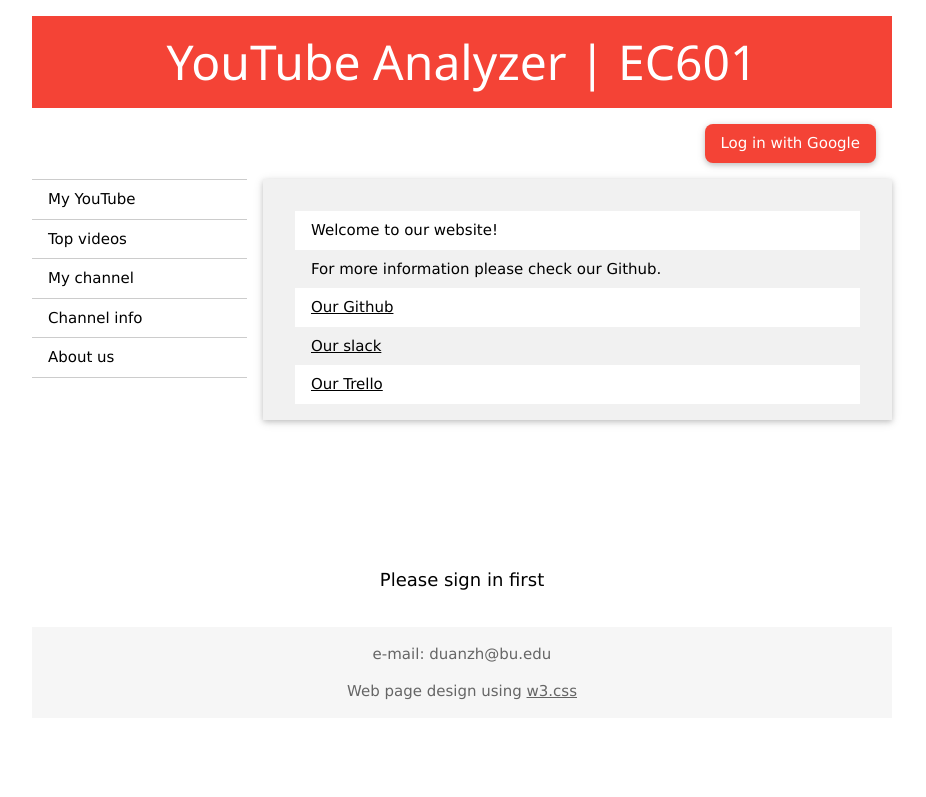
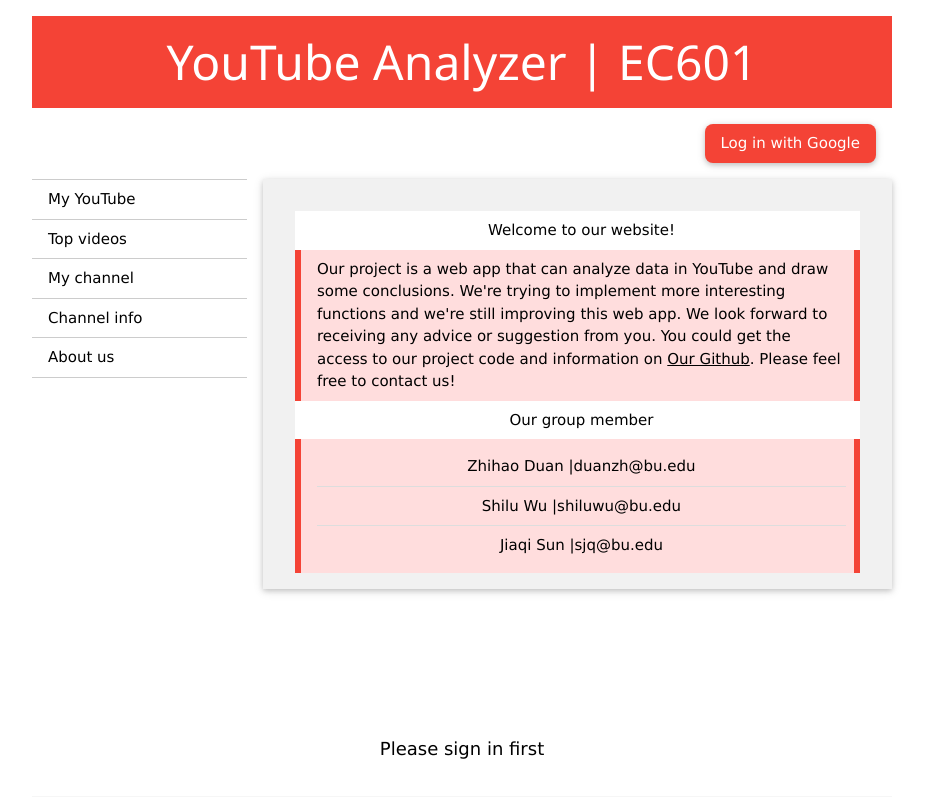
Before and after one commit to shiluwu23/youtubeAnalyze, a Django app: template zhduan/templates/ytb_Aboutus.html in a window 1280 px wide. Shown: the top 797 px of the page, without its empty margins (178-1104 px from the left). Before the commit the page ends 700 px from the top, so only its background shows below. Run offline with Django 3.2, Linux system fonts and the light colour scheme; the template is opened without the code that fills it, so the values that code supplies are empty.

Commit message:
Update ytb_Aboutus.html

```diff
--- a/zhduan/templates/ytb_Aboutus.html
+++ b/zhduan/templates/ytb_Aboutus.html
@@ -5,28 +5,32 @@
 
 <div class="w3-panel">
 
+
+<!--Table-->
 <table class="w3-table w3-striped w3-white w3-margin-top">
 
     <tr>
-        <td>Welcome to our website!</td>
+        <td class="w3-ul w3-center">Welcome to our website!</td>
 
     </tr>
     <tr>
-        <td>For more information please check our Github.</td>
+        <td class="w3-pale-red w3-leftbar w3-rightbar w3-border-red">Our project is a web app that can analyze data in YouTube and draw some conclusions. We're trying to implement
+more interesting functions and we're still improving this web app. We look forward to receiving any advice or suggestion from you.
+You could get the access to our project code and information on <a href="https://github.com/duanzhiihao/youtubeAnalyze"
+  class="w3-hover-text-green">Our Github</a>. Please feel free to contact us!
+        </td>
     </tr>
 
     <tr>
-
-        <td><a href="https://github.com/duanzhiihao/youtubeAnalyze"
-          class="w3-hover-text-green">Our Github</a></td>
+        <td class="w3-ul w3-center">Our group member
+        </td>
     </tr>
     <tr>
-        <td><a href=https://ec601analyzer.slack.com/messages/CCZA3LL0G/team/UD13VSA79/
-          class="w3-hover-text-green">Our slack</a></td>
-    </tr>
-    <tr>
-        <td><a href=https://trello.com/b/PlYIUyOW/youtube-analyser%EF%BC%81
-          class="w3-hover-text-green">Our Trello</a></td>
+        <td class=" w3-ul w3-center w3-pale-red w3-leftbar w3-rightbar w3-border-red">
+    <li>Zhihao Duan |duanzh@bu.edu</li>
+    <li>Shilu Wu |shiluwu@bu.edu</li>
+    <li>Jiaqi Sun |sjq@bu.edu</li>
+       </td>
     </tr>
 
 </table>
```
